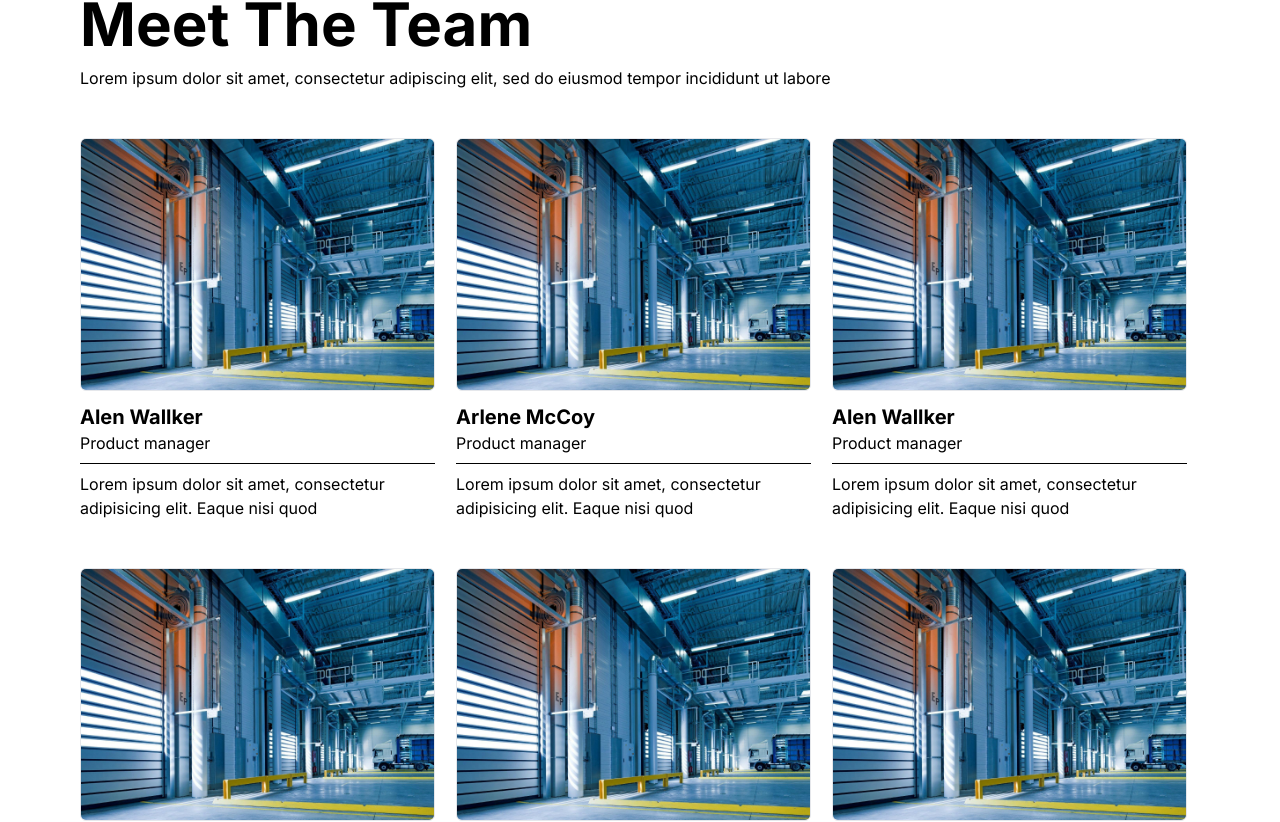
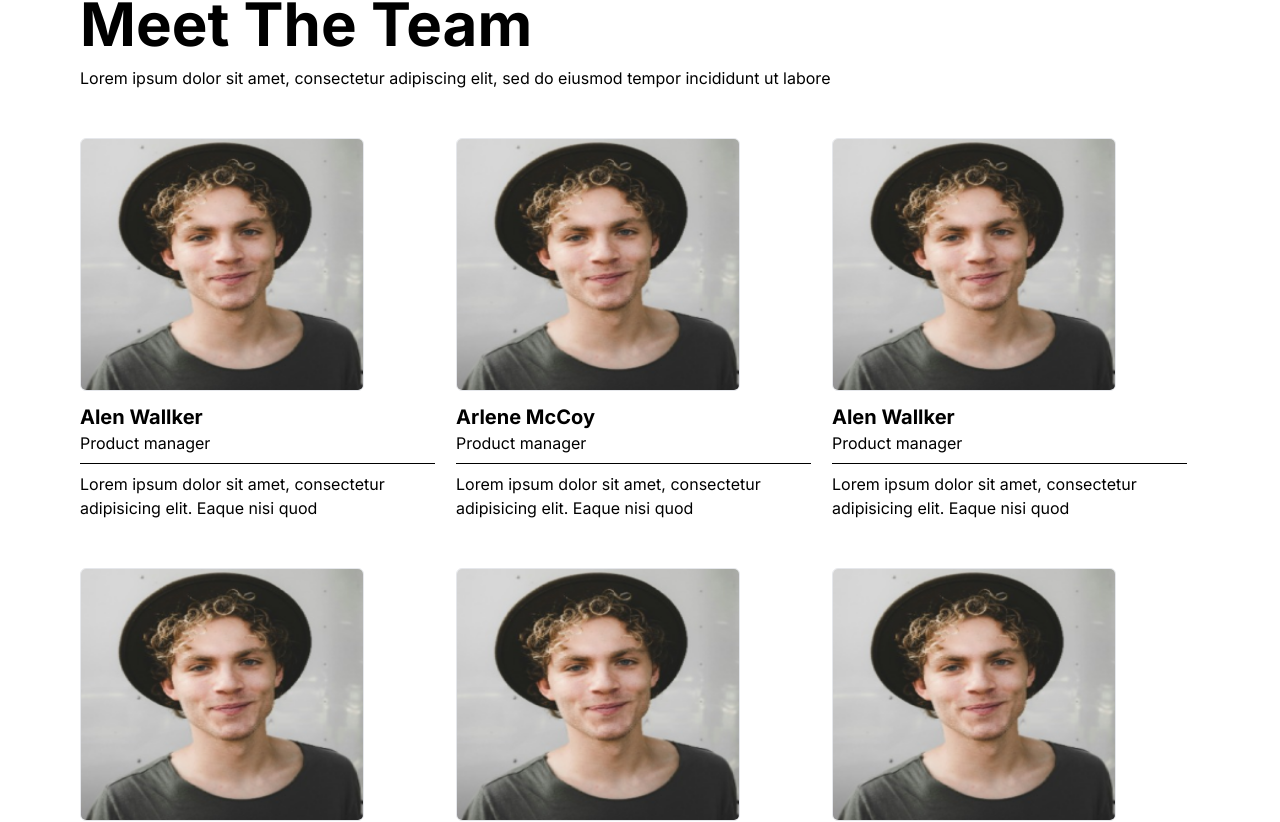
Before and after one commit to Vivek7038/lcm-logistics-next, a Next.js app: page /about-us in a window 1280 px wide. Shown: the part 1314-2136 px from the top of the page. Built offline with nearby package versions, Linux system fonts and the light colour scheme.

Commit message:
updated user profile images in team

```diff
--- a/app/_components/ProfileCard.jsx
+++ b/app/_components/ProfileCard.jsx
@@ -4,10 +4,10 @@ const ProfileCard = ({ item }) => {
   return (
     <div className="w-[355px] h-[410px] relative border-0 rounded-md ">
       <img
-        src={"./BannerServices.jpg"}
+        src={item.img}
         alt={"logo"}
         // className="h-50 w-full object-contain"
-        className="h-[253px] w-[100%] border rounded-md "
+        className="h-[253px] w-[80%] border rounded-md "
       ></img>
       <h1 className="pt-3  text-xl text-black font-bold">{item.name}</h1>
       <span className="text-md text-grey py-2 ">{item.role}</span>
--- a/app/data.js
+++ b/app/data.js
@@ -56,30 +56,36 @@ export const data = [
           name: "Alen Wallker",
           role: "Product manager",
           desc: "Lorem ipsum dolor sit amet, consectetur adipisicing elit. Eaque nisi quod",
+          img:"./user-profile.png"
       },
       {
           name: "Arlene McCoy",
           role: "Product manager",
           desc: "Lorem ipsum dolor sit amet, consectetur adipisicing elit. Eaque nisi quod",
+          img:"./user-profile.png"
       },
       {
           name: "Alen Wallker",
           role: "Product manager",
           desc: "Lorem ipsum dolor sit amet, consectetur adipisicing elit. Eaque nisi quod",
+          img:"./user-profile.png"
       },
       {
           name: "Alen Wallker",
           role: "Product manager",
           desc: "Lorem ipsum dolor sit amet, consectetur adipisicing elit. Eaque nisi quod",
+          img:"./user-profile.png"
       },
       {
           name: "Alen Wallker",
           role: "Product manager",
           desc: "Lorem ipsum dolor sit amet, consectetur adipisicing elit. Eaque nisi quod",
+          img:"./user-profile.png"
       },
       {
           name: "Alen Wallker",
           role: "Product manager",
           desc: "Lorem ipsum dolor sit amet, consectetur adipisicing elit. Eaque nisi quod",
+          img:"./user-profile.png"
       },
   ];
```
Also changed, not shown: public/user-profile.png (added).
